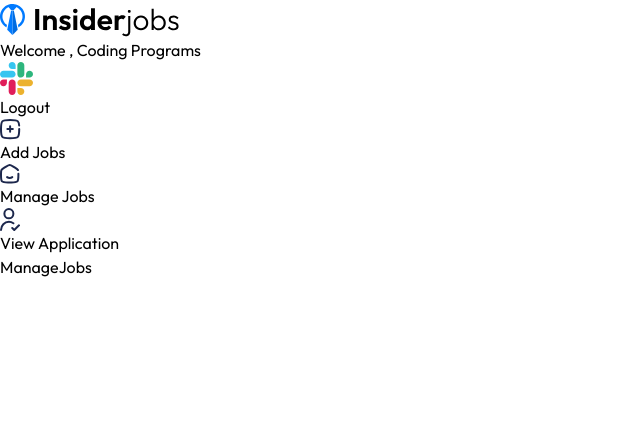
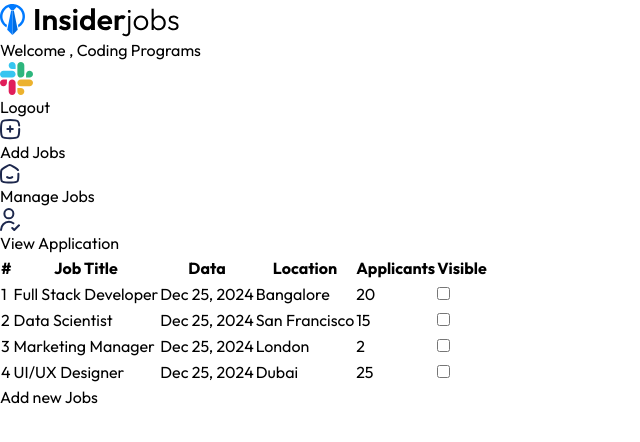
Before and after one commit to Deepakkumarnayak980/Job-Portal-Projects-Full-Stack-, a React (Vite) app in the folder client/: page /dashboard/manage-jobs in a window 1280 px wide. Shown: the top 442 px of the page, without its empty margins (0-640 px from the left). Built offline with nearby package versions, Linux system fonts and the light colour scheme; a web font is replaced by a local one.

Commit message:
add the Manage Jobs page and the end of the frontend parts

```diff
--- a/client/src/pages/AddJob.jsx
+++ b/client/src/pages/AddJob.jsx
@@ -38,11 +38,11 @@
     return (
         <form
             onSubmit={handleSubmit}
-            className="max-w-4xl mx-auto p-8 bg-white shadow-lg rounded-md space-y-6"
+            className="max-w-4xl mx-auto mt-2 p-8 bg-white shadow-lg rounded-md space-y-6"
         >
             {/* Job Title */}
             <div>
-                <label className="block text-sm font-semibold text-gray-600 mb-2">
+                <label className="block text-sm font-semibold text-black-800 mb-2">
                     Job Title
                 </label>
                 <input
--- a/client/src/pages/ManageJobs.jsx
+++ b/client/src/pages/ManageJobs.jsx
@@ -1,8 +1,47 @@
 import React from 'react'
+import { manageJobsData } from '../assets/assets'
+import moment from 'moment'
+import {useNavigate} from 'react-router-dom'
 
 const ManageJobs = () => {
+
+  const navigate =useNavigate()
+
   return (
-    <div>ManageJobs</div>
+    <div className='container p-4 max-w-5xl'>
+      <div className='overflow-x-auto'>
+        <table className='min-w-full bg-white border border-gray-200 max-sm:text-sm'>
+          <thead>
+            <tr >
+              <th className='py-2 px-4 border-b text-left max-sm:hidden '>#</th>
+              <th className='py-2 px-4 border-b text-left '>Job Title</th>
+              <th className='py-2 px-4 border-b text-left max-sm:hidden'>Data</th>
+              <th className='py-2 px-4 border-b text-left max-sm:hidden'>Location</th>
+              <th className='py-2 px-4 border-b text-left '>Applicants</th>
+              <th className='py-2 px-4 border-b text-left '>Visible</th>
+            </tr>
+
+          </thead>
+          <tbody>
+            {manageJobsData.map((job, index) => (
+              <tr key={index} className='text-gray-700'>
+                <td className='py-2 px-4 border-b max-sm:hidden  ' >{index +1}</td>
+                <td className='py-2 px-4 border-b  '>{job.title }</td>
+                <td className='py-2 px-4 border-b max-sm:hidden '>{ moment(job.data).format('ll')}</td>
+                <td className='py-2 px-4 border-b max-sm:hidden '>{job.location }</td>
+                <td className='py-2 px-4 border-b text-center  '>{job.applicants }</td>
+                <td className='py-2 px-4 border-b text-center '>
+                  <input className='scale-125 ml-4' type='checkbox' />
+                </td>
+              </tr>
+            ))}
+          </tbody>
+        </table>
+      </div>
+      <div className='mt-4  flex justify-end'>
+        <button onClick={() =>navigate('/dashboard/add-job')} className='bg-black text-white py-2 px-4 rounded '>Add new Jobs</button>
+      </div>
+    </div>
   )
 }
 
```
